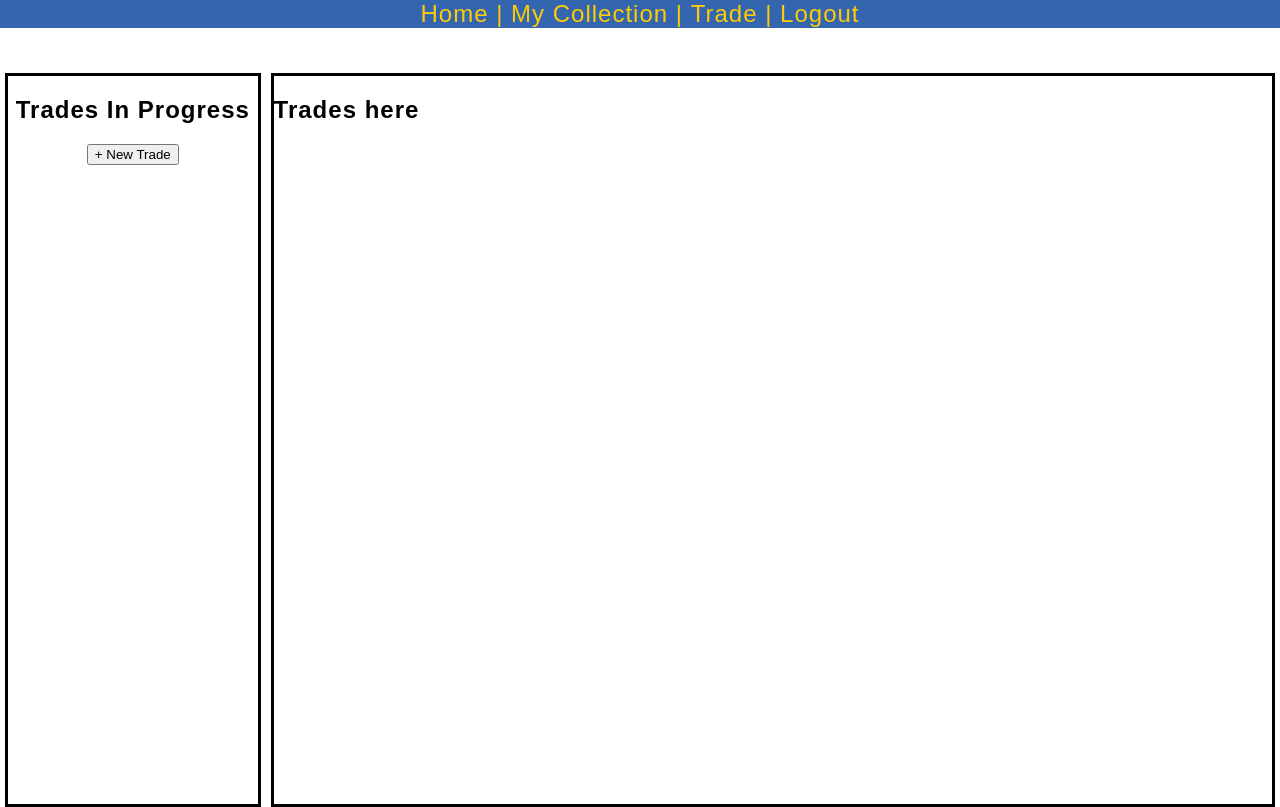
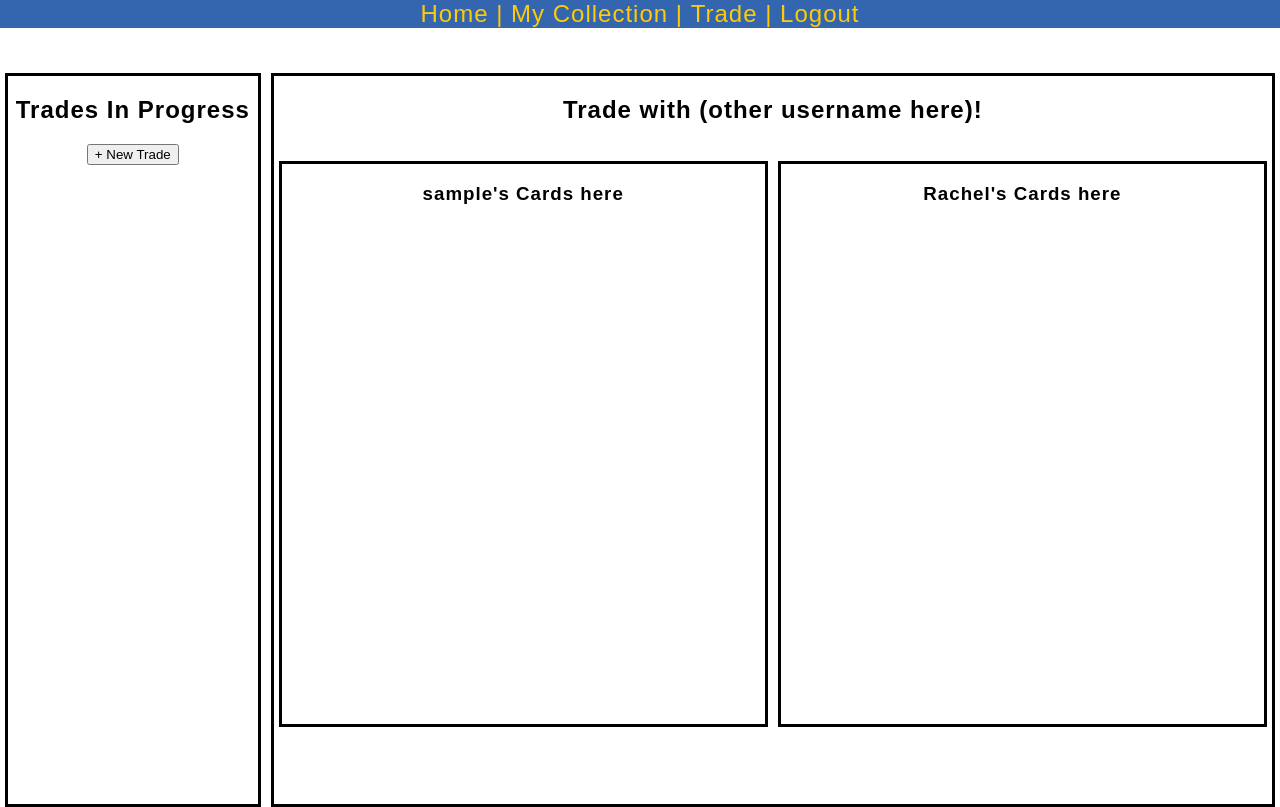
Before and after one commit to sethcbarnett/Poke-Trader, a Vue app in the folder vue/: page /trade in a window 1280 px wide. Built offline with nearby package versions, Linux system fonts and the light colour scheme; sample sign-in values are in the browser's storage; a web font is replaced by a local one.

Commit message:
Added more containers to lay out trade page

```diff
--- a/vue/src/components/TradeInterface.vue
+++ b/vue/src/components/TradeInterface.vue
@@ -1,21 +1,43 @@
 <template>
   <div id="trade-interface">
-      <h2>Trades here</h2>
+      <h2>Trade with (other username here)!</h2>
+      <div id="trade-windows-container">
+          <user-trade-window :username="this.loginUser" />
+          <user-trade-window :username="this.tradingPartner" />
+      </div>
   </div>
 </template>
 
 <script>
+import UserTradeWindow from './UserTradeWindow.vue'
 export default {
-    name: 'trade-interface'
+  components: { UserTradeWindow },
+    name: 'trade-interface',
+    data() {
+        return {
+            loginUser: this.$store.state.user.username,
+            tradingPartner: 'Rachel'
+        }
+    }
 }
 </script>
 
-<style>
+<style scoped>
 #trade-interface {
     border-style: solid;
     flex-basis: 80%;
     display: flex;
+    flex-direction: column;
     margin-right: 5px;
     margin-top: 5px;
 }
+#trade-windows-container {
+    display: flex;
+    justify-content: center;
+    align-items: center;
+    height: 75vh;
+}
+h2 {
+    text-align: center;
+}
 </style>
--- /dev/null
+++ b/vue/src/components/UserTradeWindow.vue
@@ -0,0 +1,24 @@
+<template>
+  <div id="user-window">
+      <h3>{{ this.username }}'s Cards here</h3>
+  </div>
+</template>
+
+<script>
+export default {
+    name: 'user-trade-window',
+    props: ['username']
+}
+</script>
+
+<style>
+#user-window {
+    border-style: solid;
+    margin: 5px;
+    flex-basis: 50%;
+    height: 70vh;
+}
+h3 {
+    text-align: center;
+}
+</style>
--- a/vue/src/views/Trade.vue
+++ b/vue/src/views/Trade.vue
@@ -19,11 +19,4 @@ export default {
     display: flex;
     width: 100vw;
 }
-trade-side-bar {
-    height: 1000px;
-}
-trade-interface {
-    flex-basis: 80%;
-    width: 100%;
-}
 </style>
```
